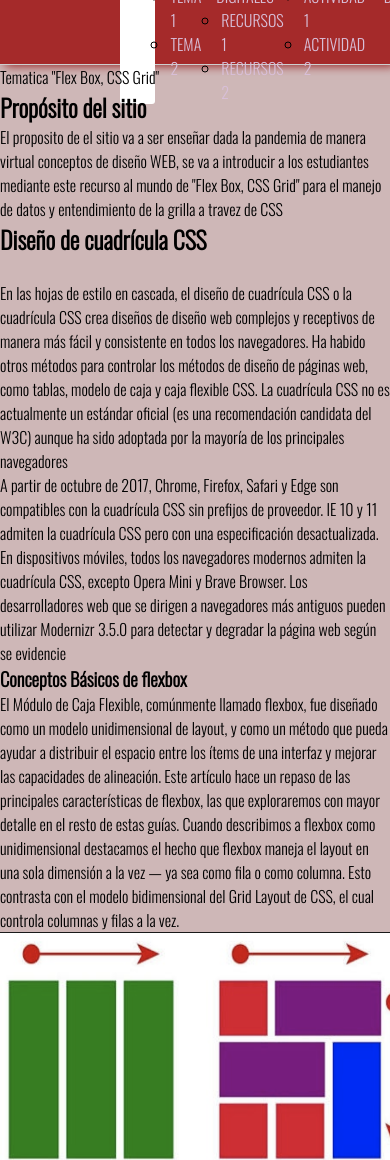
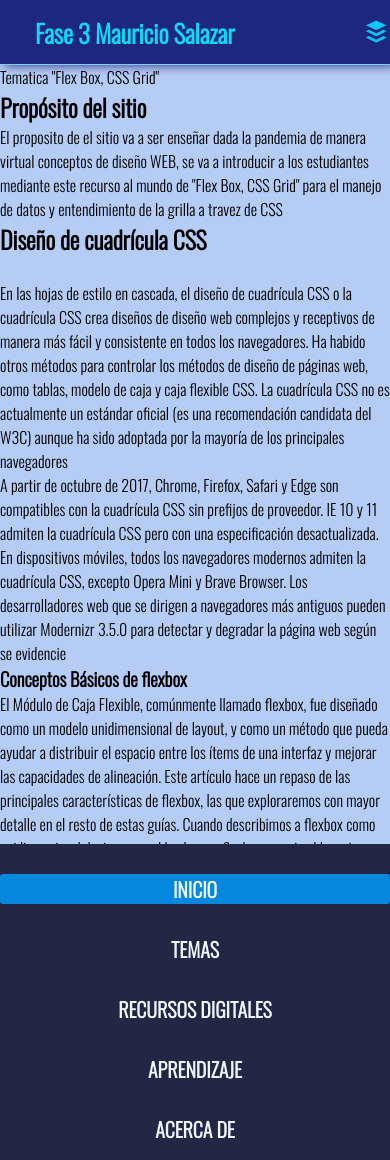
Before and after one commit to MauricioSalazarP/DSW-Mauricio_Salazar, a plain HTML site: page fase3/index.html in a window 390 px wide. Shown: the top 1160 px of the page. Drawn offline with nearby package versions, Linux system fonts and the light colour scheme; files whose address does not match are found by name.

Commit message:
css
Se elabora CSS y funcionalidad con JS responsive

```diff
--- /dev/null
+++ b/fase3/app.js
@@ -0,0 +1,9 @@
+addEventListener('DOMContentLoaded', () => {
+    const btn_menu = document.querySelector('.btn_menu')
+    if (btn_menu) {
+        btn_menu.addEventListener('click', () => {
+            const menu_items = document.querySelector('.menu_items')
+            menu_items.classList.toggle('show')
+        })
+    }
+})
--- a/fase3/index.html
+++ b/fase3/index.html
@@ -4,47 +4,42 @@
     <meta charset="UTF-8">
     <meta http-equiv="X-UA-Compatible" content="IE=edge">
     <meta name="viewport" content="width=device-width, initial-scale=1.0">
+    <script src="https://kit.fontawesome.com/e91c47e2e4.js" crossorigin="anonymous"></script>
     <link rel="preconnect" href="https://fonts.googleapis.com">
     <link rel="preconnect" href="https://fonts.gstatic.com" crossorigin>
     <link href="https://fonts.googleapis.com/css2?family=Oswald:wght@300&display=swap" rel="stylesheet">
     <link rel="stylesheet" href="style.css">
-    <title>Unad Fase 2 Mauricio Salazar </title>
+    <script src="./app.js" defer></script>
+    <title>Unad Fase 3 Mauricio Salazar </title>
 </head>
 <body>
 
 <nav class="menu">
-    <label class="logo"></label>
+    <label class="logo">Fase 3 Mauricio Salazar</label>
     <ul class="menu_items">
         <li class="active"> <a href="#"> INICIO </a> </li>
         <li>  <a href="#"> TEMAS </a>
-        <ul>
-            <li><a href="#">Tema 1</a></li>
-            <li><a href="#">Tema 2</a></li>
+            <ul class="sub">
+                <li class="a">Tema 1</li>
+                <li class="a">tema 2</li>
             </ul>
         </li>
-
-
         <li>  <a href="#">RECURSOS DIGITALES</a>
-        <ul>
-            <li><a href="#">Recursos 1</a></li>
-            <li><a href="#">Recursos 2</a></li>
+            <ul class="sub">
+                <li class="a">Recurso1</li>
+                <li class="a">Recurso2</li>
             </ul>
         </li>
-
-
         <li>  <a href="#">APRENDIZAJE</a>
-        <ul>
-            <li><a href="#">Actividad 1</a></li>
-            <li><a href="#">Actividad 2</a></li>
+            <ul class="sub">
+                <li class="a">Aprendizaje1</li>
+                <li class="a">Aprendizaje2</li>
             </ul>
-
         </li>
-
-
         <li>  <a href="#">ACERCA DE</a></li>
     </ul>
 <span class="btn_menu">
-        <i class="fa fa-bars"></i>
+    <i class="fab fa-buffer"></i>
 </span>
 </nav>
 <header>
--- a/fase3/style.css
+++ b/fase3/style.css
@@ -8,21 +8,21 @@
 }
 body {
     font-family: 'Oswald', sans-serif;
-    background-color: rgb(206, 183, 183);
+    background-color: rgb(181, 204, 245);
 }
 
 .menu {
-    background-color: brown;
+    background-color: rgb(30, 39, 126);
     height: 75px;
     width: 100vw;
     display: flex;
     justify-content: space-between;
     align-items: center;
-    border-bottom: 1px solid  rgb(206, 206, 206);
-    box-shadow: 5px 0 10px  darkred;
+    border-bottom: 1px solid  rgb(121, 209, 236);
+    box-shadow: 5px 0 10px  rgb(33, 32, 121);
 }
 .logo {
-    color: rgb(2, 1, 1);
+    color: rgb(14, 218, 245);
     font-size: 35px;
     padding: 0 80px;
     font-weight: bold;
@@ -45,11 +45,11 @@ body {
     font-size: 18px;
     display: block;
     text-transform: uppercase;
-    color: thistle;
+    color: rgb(159, 233, 248);
 }
 
 .menu_items li:hover, li.active {
-    background-color: white;
+    background-color: rgb(6, 136, 223);
     transition: 1s;
 }
 
@@ -57,11 +57,11 @@ body {
     margin-right: 3px;
     font-size: 25px;
     cursor: pointer;
-    color: white;
+    color: rgb(11, 199, 247);
     display: none;
 }
 
-ul.mostrar {
+ul.show {
     top: 65px;
 
 }
@@ -85,4 +85,67 @@ ul.mostrar {
     .btn_menu{
         display: inline-flex;
     }
+    .menu_items {
+        position: fixed;
+        width: 100vw;
+        height: calc(100% - 65px);
+        background: #222746;
+        top: 100vh;
+        text-align: center;
+        transition: all .4s;
+        flex-direction: column;
+    }
+    .menu_items li {
+        margin: 30px 0 0 0;
+        line-height: 30px;
+
+    }
+    .menu_items li :hover{
+        background: none;
+
+    }
+
+    .menu_items li a{
+        font-size: 20px;
+        color: aliceblue;
+        font-weight: bold;
+    }
+    .menu_items li a :hover{
+        color: rgb(100, 210, 253);
+    }
+    .logo {
+        font-size: 25px;
+        padding-left: 35px;
+    }
 }
+@media  screen and (max-width: 858px) and (orientation: landscape) {
+    .menu_items li {
+    overflow: scroll;
+    height:  cal(100% - 65px);
+}
+}
+
+
+.sub {
+    display: none;
+    position: absolute;
+    padding: 7px 13 px;
+    text-decoration: none;
+    font-size: 18px;
+    text-transform: uppercase;
+    color: rgb(159, 233, 248);
+    background-color:rgb(8, 144, 235);
+
+}
+
+nav ul li:hover ul {
+    display: block;
+    background: rgb(63, 100, 124));
+    border-radius: 3px;
+    margin: 0 5px;
+    padding: 7px 13 px;
+    text-decoration: none;
+    font-size: 18px;
+    list-style: none;
+
+}
```
Also changed, not shown: index.html (+3 -1 lines). Lines whose indentation alone changed are shown as unchanged.
